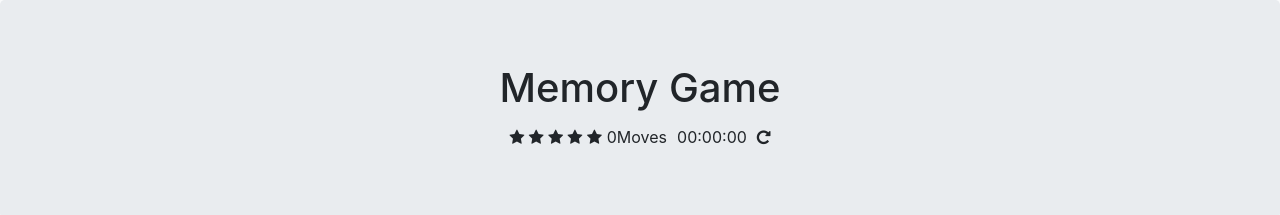
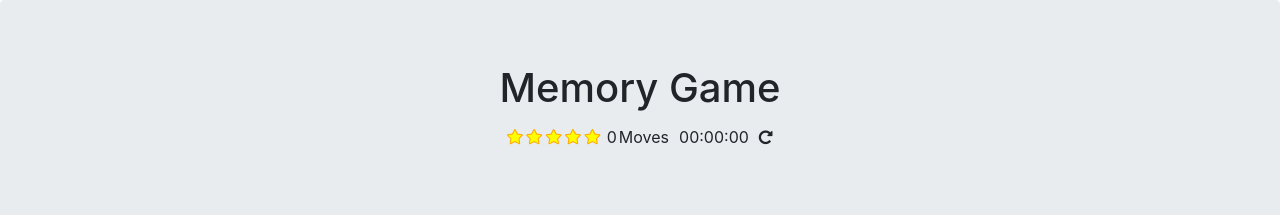
Before and after one commit to kopickik/fend-game-demo, a plain HTML site: page index.html in a window 1280 px wide. Shown: the top 215 px of the page. Drawn offline with nearby package versions, Linux system fonts and the light colour scheme; a web font is replaced by a local one.

Commit message:
type: fixing bugs
1) adding margin for moves
2) adding style for star-style and using it

```diff
--- a/css/app.css
+++ b/css/app.css
@@ -100,6 +100,12 @@ h1 {
     display: inline-block;
 }
 
+.star-style {
+    color: yellow;
+    -webkit-text-stroke-width: 1px;
+    -webkit-text-stroke-color: orange;
+}
+
 .score-panel .restart {
     float: right;
     cursor: pointer;
@@ -146,9 +152,8 @@ h1 {
     display: inline-block;
 }
 
-.modal-content {
-    /*margin: 0 auto;*/
-    /*width: 100%;*/
+.moves {
+    margin: 0 2px 0 2px;
 }
 
 /****** Media queries ******/
--- a/index.html
+++ b/index.html
@@ -18,11 +18,11 @@
             <h1>Memory Game</h1>
             <section class="score-panel">
                 <ul class="stars">
-                    <li><i class="fa fa-star"></i></li>
-                    <li><i class="fa fa-star"></i></li>
-                    <li><i class="fa fa-star"></i></li>
-                    <li><i class="fa fa-star"></i></li>
-                    <li><i class="fa fa-star"></i></li>
+                    <li><i class="fa fa-star star-style"></i></li>
+                    <li><i class="fa fa-star star-style"></i></li>
+                    <li><i class="fa fa-star star-style"></i></li>
+                    <li><i class="fa fa-star star-style"></i></li>
+                    <li><i class="fa fa-star star-style"></i></li>
                 </ul><span class="moves">3</span> Moves
 
                 <div class="timer"></div>
```
